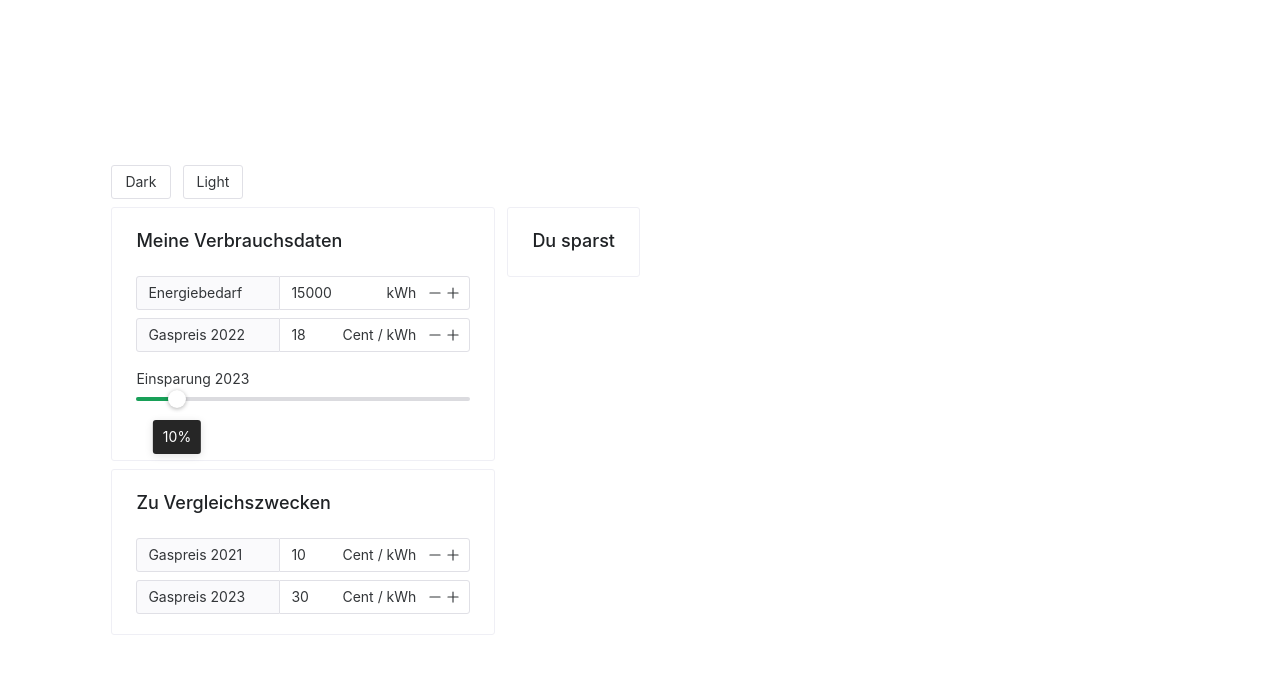
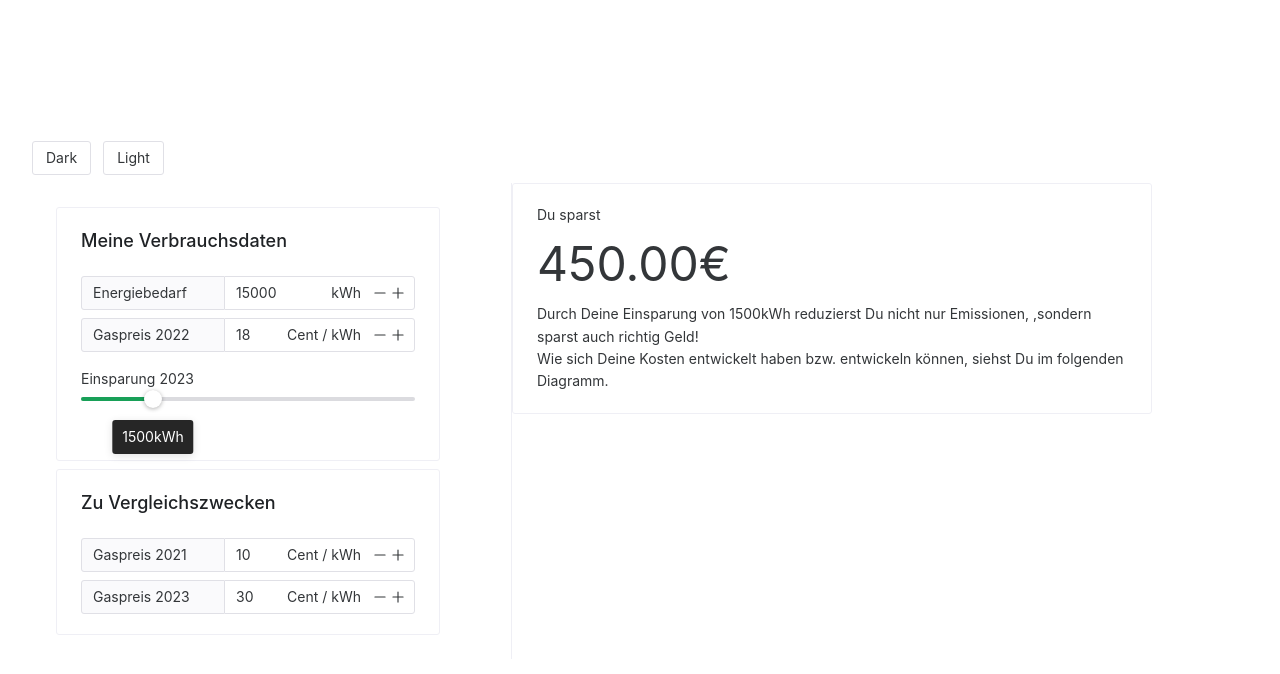
Before and after one commit to mrsimpson/energy, a Vue app: page / in a window 1280 px wide. Shown: the top 674 px of the page. Built offline with nearby package versions, Linux system fonts and the light colour scheme.

Commit message:
Calculate savings for 2023

```diff
--- a/src/components/TheGasCalculator.vue
+++ b/src/components/TheGasCalculator.vue
@@ -1,6 +1,16 @@
 <template>
-  <n-space horizontal>
-    <n-space vertical>
+  <n-space vertical size="large">
+    <n-layout has-sider>
+      <n-layout-sider
+        collapse-mode="none"
+        :show-collapsed-content="false"
+        :collapsed-width="0"
+        width="30rem"
+        :show-trigger="false"
+        content-style="padding: 24px;"
+        bordered
+      >
+        <n-space>
           <n-card
             class="calc-basis"
             title="Meine Verbrauchsdaten"
@@ -37,10 +47,10 @@
                 <n-el>Einsparung 2023</n-el>
                 <n-slider
                   v-model:value="reduction2023"
-              :step="0.01"
+                  :step="100"
                   :min="0"
-              :max="1"
-              :format-tooltip="(x) => `${(x * 100).toFixed(0)}%`"
+                  :max="consumption / 2"
+                  :format-tooltip="(x) => `${x.toFixed(0)}kWh`"
                   :default-value="reduction2023"
                   :show-tooltip="true"
                   placement="bottom"
@@ -98,7 +108,16 @@
             </n-space>
           </n-card>
         </n-space>
-    <n-card title="Du sparst"> </n-card>
+      </n-layout-sider>
+      <n-layout-content>
+        <n-card class="savings" style="min-width: 40rem">
+          <p>Du sparst</p>
+          <p style="font-size: 3rem">{{`${calculation2023.savings.value.toFixed(2)}€`}}</p>
+          <p>Durch Deine Einsparung von {{reduction2023}}kWh reduzierst Du nicht nur Emissionen, ,sondern sparst auch richtig Geld!</p>
+          <p>Wie sich Deine Kosten entwickelt haben bzw. entwickeln können, siehst Du im folgenden Diagramm.</p>
+        </n-card>
+      </n-layout-content>
+    </n-layout>
   </n-space>
 </template>
 
@@ -110,21 +129,59 @@ import {
   NInputGroupLabel,
   NSpace,
   NSlider,
-  NEl
+  NEl,
+  NLayout,
+  NLayoutContent,
+  NLayoutSider,
 } from "naive-ui";
-import { ref } from "vue";
+import { computed, ref } from "vue";
 
 const consumption = ref(15000);
 const price2021 = ref(0.1);
 const price2022 = ref(0.18);
 const price2023 = ref(0.3);
-const reduction2023 = ref(0.1)
+const reduction2023 = ref(consumption.value * 0.1);
 const paymentSeptember2022 = ref((consumption.value * price2021.value) / 12);
+const subsidizedQuota = 0.8;
+const priceSubsidized2023 = 0.12;
 
 const validatePositive = (x: number) => x > 0;
 const euroToCent = (x: number | null): string =>
   `${((x || 0) * 100).toFixed(0)}`;
 const centToEuro = (x: string): number => Number(x) / 100;
+
+const reducedConsumption2023 = computed(
+  () => consumption.value - reduction2023.value
+);
+
+const calculation2023 = {
+  subsidized: computed(
+    (): number =>
+      Math.min(
+        subsidizedQuota * consumption.value,
+        reducedConsumption2023.value
+      ) * priceSubsidized2023
+  ),
+  market: computed(
+    (): number =>
+      Math.max(
+        reducedConsumption2023.value - calculation2023.subsidized.value,
+        0
+      ) * price2023.value
+  ),
+  savings: computed(
+    (): number =>
+      Math.min((1 - subsidizedQuota) * consumption.value, reduction2023.value) *
+        price2023.value +
+      Math.max(
+        reduction2023.value - (1 - subsidizedQuota) * consumption.value,
+        0
+      ) *
+        priceSubsidized2023
+  ),
+};
+
+// const savings2023 = computed( () => )
 </script>
 
 <style scoped>
```
Also changed, not shown: 1 other file (tests, documents, lock files or other folders). Lines whose indentation alone changed are shown as unchanged.
